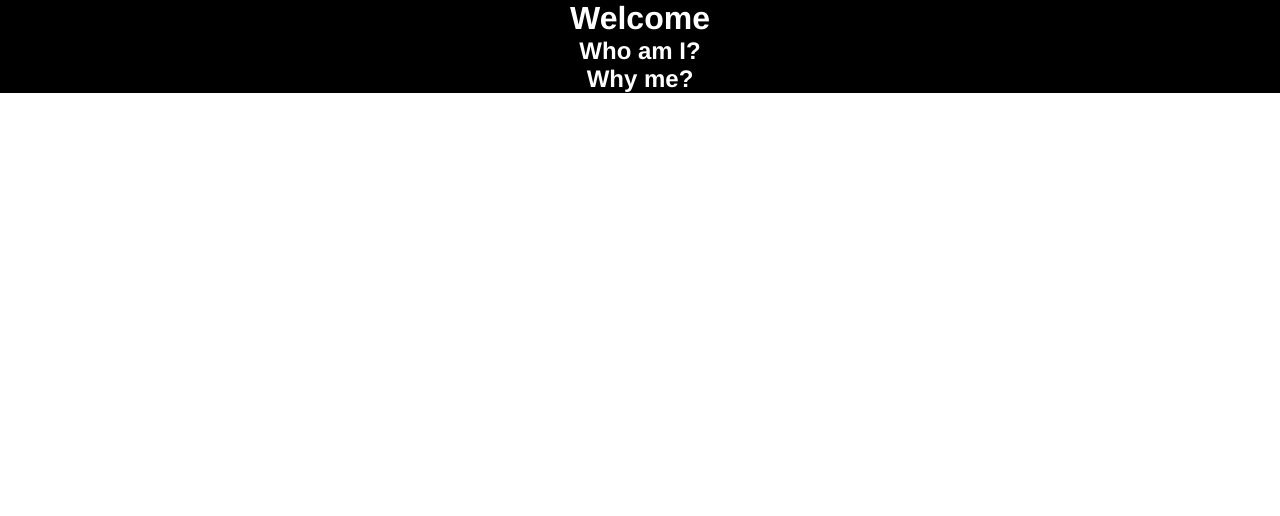
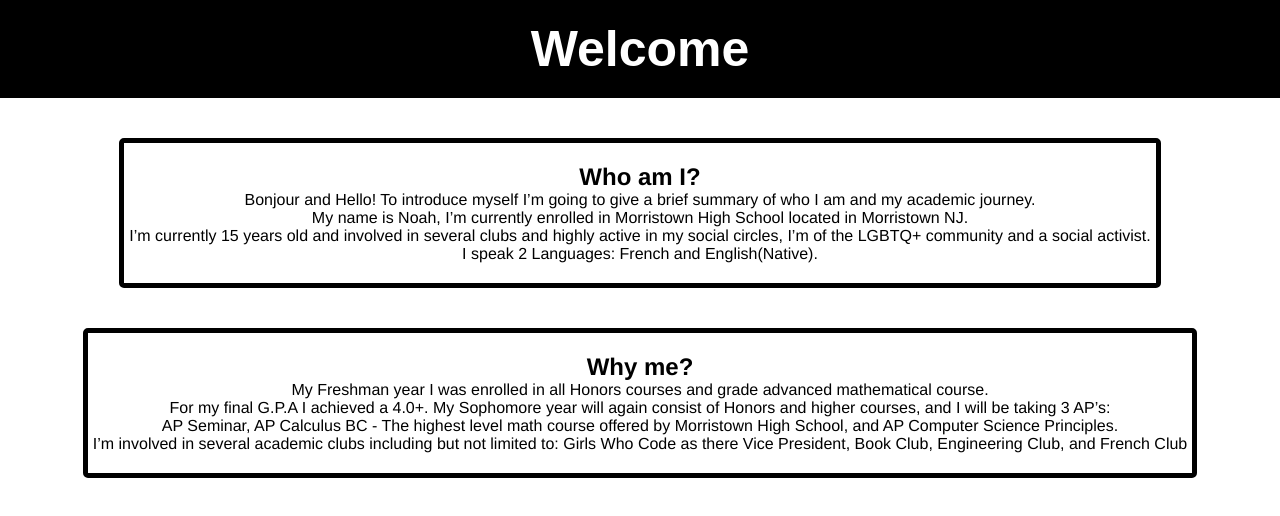
Before and after one commit to NBCode-SL/NB-Tutoring-Site, a plain HTML site: page Index.html in a window 1280 px wide. Drawn offline with Linux system fonts and the light colour scheme.

Commit message:
Continued Building up site

```diff
--- a/Index.html
+++ b/Index.html
@@ -14,19 +14,34 @@
             <div class="header-links">
                 <!--Put Links here as buttons-->
             </div>
+        </header>
 
             <main index="index-main">
 
-                <div id="index-div-1">
+                <div id="index-div-one">
                     <h2>Who am I?</h2>
+                    <p>Bonjour and Hello! To introduce myself I’m going to give a brief summary of
+                        who I am and my academic journey.<br> My name is Noah, I’m currently enrolled in
+                        Morristown High School located in Morristown NJ.<br> I’m currently 15 years old
+                        and involved in several clubs and highly active in my social circles, I’m of
+                        the LGBTQ+ community and a social activist.<br> I speak 2 Languages: French and English(Native).
+                    </p>
                 </div>
 
-                <div id="index-div-2">
+                <div id="index-div-two">
                     <h2>Why me?</h2>
+                    <p>My Freshman year I was enrolled in all Honors courses and grade advanced mathematical course.
+                        <br>For my final G.P.A I achieved a 4.0+. My Sophomore year will again consist of Honors and higher
+                        courses, and I will be taking 3 AP’s:<br> AP Seminar, AP Calculus BC  - The highest level math course
+                        offered by Morristown High School, and AP Computer Science Principles. <br>I’m involved in several
+                        academic clubs including but not limited to:  Girls Who Code as there Vice President, Book Club,
+                        Engineering Club, and French Club
+                    </p>
+
                 </div>
 
             </main>
-        </header>
+
     </body>
 
     <footer>
--- a/Style.css
+++ b/Style.css
@@ -7,7 +7,6 @@
 body {
     background-color: white;
     font-family: Helvetica;
-    overflow: scroll;
     text-align: center;
 }
 
@@ -17,4 +16,42 @@ body {
     background-color: black;
     color: white;
     text-align: center;
+    padding-top: 20px;
+    padding-bottom: 20px;
+    margin-bottom: 20px;
 }
+
+.header h1 {
+    font-size:50px;
+    font-family: Arial, Helvetica, sans-serif
+}
+
+#index-div-one {
+    height: fit-content;
+    width: fit-content;
+    border: 5px solid black;
+    padding-top:20px;
+    padding-bottom:20px;
+    padding-left: 5px;
+    padding-right: 5px;
+    margin-top: 20px;
+    margin-bottom:20px;
+    text-align: center;
+    display: inline-block;
+    border-radius: 5px;
+}
+
+#index-div-two {
+    height: fit-content;
+    width: fit-content;
+    border: 5px solid black;
+    padding-top:20px;
+    padding-bottom:20px;
+    padding-left: 5px;
+    padding-right: 5px;
+    margin-top: 20px;
+    margin-bottom: 20px;
+    text-align: center;
+    display: inline-block;
+    border-radius: 5px;
+}
```
